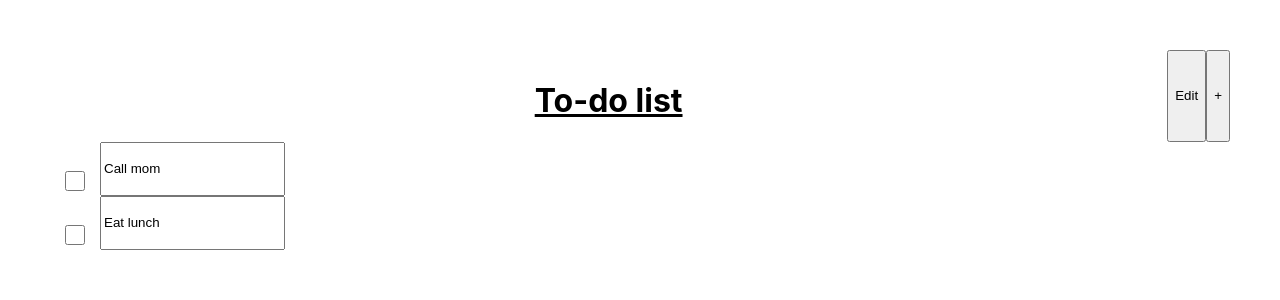
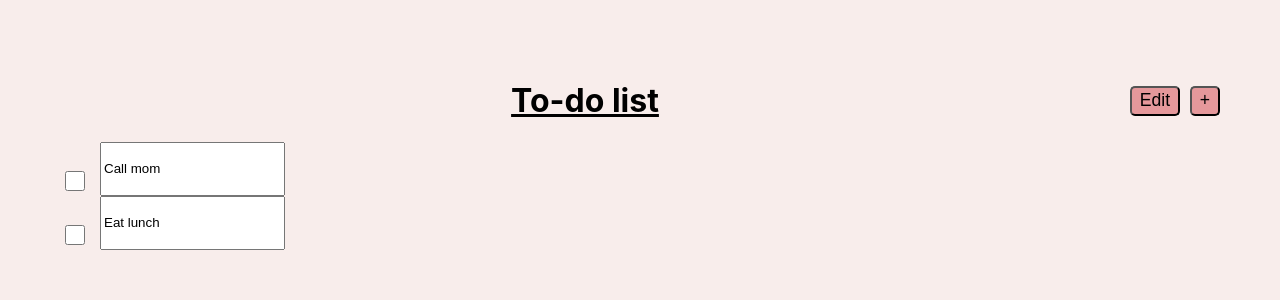
Before and after one commit to natashawong/124-lab, a React (Create React App) app in the folder lab2/: page / in a window 1280 px wide. Shown: the top 300 px of the page. Built offline with nearby package versions, Linux system fonts and the light colour scheme.

Commit message:
added some styling

```diff
--- a/lab2/src/App.js
+++ b/lab2/src/App.js
@@ -54,12 +54,12 @@ function App() {
           </div>
           <div className="buttons">
               {adding || editing ?
-                  (<button onClick={doneClicked}>Done</button>)
+                  (<button class="button doneButton" onClick={doneClicked}>Done</button>)
                   :
                   (
                     <>
-                    <button onClick={() => setEditing(true)}>Edit</button>
-                    <button onClick={plusClicked}>+</button>
+                    <button class="button editButton" onClick={() => setEditing(true)}>Edit</button>
+                    <button class="button plusButton" onClick={plusClicked}>+</button>
                     </>
                   )
               }
--- a/lab2/src/styles.css
+++ b/lab2/src/styles.css
@@ -10,6 +10,8 @@ html {
 body {
     margin: 50px;
     height: 100%;
+    background-color: #f8edeb;
+
 }
 
 .title {
@@ -30,27 +32,51 @@ body {
 }
 
 .buttons {
-    display: flex;
+    display: inline;
     flex-direction: row;
     margin-left: auto;
     justify-content: center;
     text-align: center;
+
+    padding: 10px;
+    border-radius: 10px;
+
 }
 
-.buttons h1:first-child {
-    margin-right: 20px;
+.plusButton {
+    background-color: #e5989b;
+    width:30px;
+    height:30px;
+    text-align:center;
+    line-height:1.1em;
+    font-size:1.1em;
+    border-radius: 5px;
+    margin-left: 10px;
+    margin-top: 26px;
+
 }
 
-.buttons h1:last-child {
-    padding: 15px;
+.editButton {
+    background-color: #e5989b;
+    width:50px;
+    height:30px;
+    text-align:center;
+    line-height:1.1em;
+    font-size:1.1em;
+    border-radius: 5px;
 }
 
-.buttons h1 {
-    background-color: aliceblue;
-    border: solid 1px aliceblue;
-    padding: 10px;
-    border-radius: 10px;
+.doneButton {
+    background-color: #e5989b;
+    width: 60px;
+    height:30px;
+    text-align:center;
+    line-height:1.1em;
+    font-size:1.1em;
+    border-radius: 5px;
+    margin-top: 26px;
 }
+
 
 .footer {
     display: flex;
@@ -67,7 +93,9 @@ body {
     display: flex;
     flex-direction: row;
     flex-wrap: wrap;
+    background-color: transparent;
 }
+
 
 [type="checkbox"] {
     vertical-align: middle;
@@ -76,6 +104,7 @@ body {
     height: 20px;
 }
 
+
 .spacer {
     Width: 50px
    }
```
